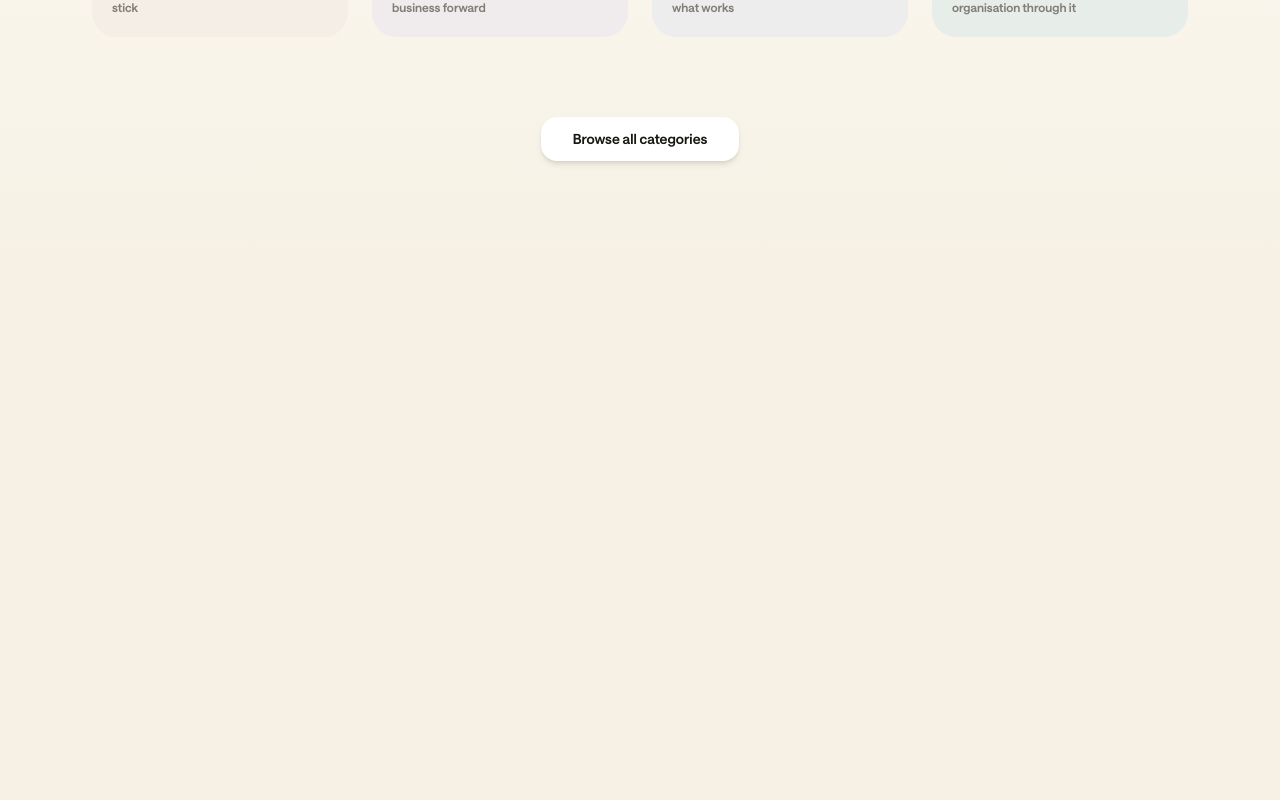
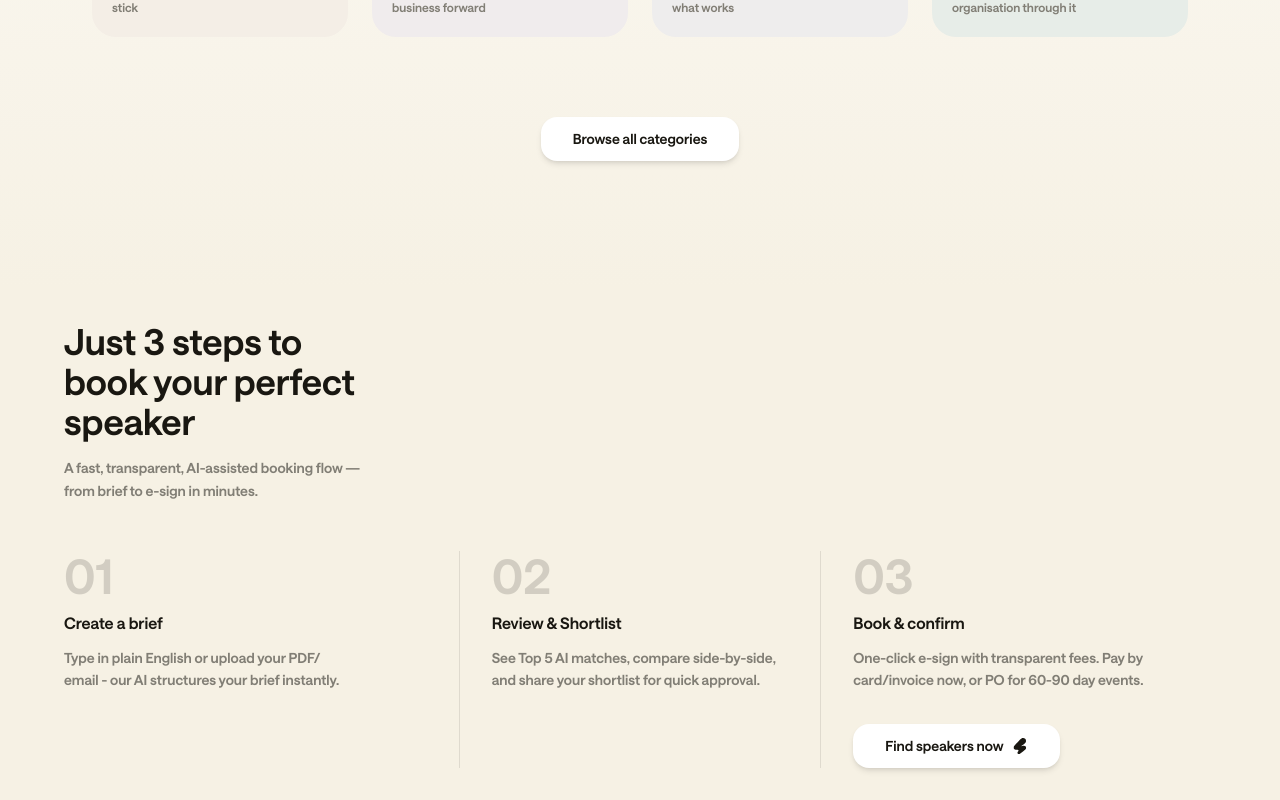
Before and after one commit to stamcodes/Speakify-React-TS-Tailwind, a React (Vite) app: page / in a window 1280 px wide. Shown: the part 1747-2547 px from the top of the page. Before the commit the page ends 2036 px from the top, so only its background shows below. Built offline with nearby package versions, Linux system fonts and the light colour scheme.

Commit message:
Static 3 step section

```diff
--- a/src/App.tsx
+++ b/src/App.tsx
@@ -69,6 +69,7 @@ function App() {
           }}
         />
 
+        {/*Brand logo + AuthorCard section  */}
         <section
           className="w-full px-12 pt-10 pb-16 flex flex-col items-center gap-10"
           style={{
@@ -136,6 +137,74 @@ function App() {
             </div>
           </div>
         </section>
+
+        {/* 3 steps to Book Speaker */}
+        <section className="px-16 py-8">
+          {/* Header */}
+          <div className="mb-12">
+            <h2 className="text-4xl font-bold text-heading max-w-xs mb-4">
+              Just 3 steps to book your perfect speaker
+            </h2>
+            <p className="text-grey text-sm max-w-xs leading-relaxed">
+              A fast, transparent, AI-assisted booking flow —<br />
+              from brief to e-sign in minutes.
+            </p>
+          </div>
+
+          {/* Steps */}
+          <div className="grid grid-cols-3 gap-8">
+            {/* Step 01 */}
+            <div className="flex flex-col gap-3">
+              <span className="text-5xl font-bold text-grey opacity-30">
+                01
+              </span>
+              <h3 className="text-base font-bold text-heading">
+                Create a brief
+              </h3>
+              <p className="text-grey text-sm leading-relaxed">
+                Type in plain English or upload your PDF/
+                <br />
+                email - our AI structures your brief instantly.
+              </p>
+            </div>
+
+            {/* Step 02 */}
+            <div className="flex flex-col gap-3 px-8 border-x border-grey/20">
+              <span className="text-5xl font-bold text-grey opacity-30">
+                02
+              </span>
+              <h3 className="text-base font-bold text-heading">
+                Review & Shortlist
+              </h3>
+              <p className="text-grey text-sm leading-relaxed">
+                See Top 5 AI matches, compare side-by-side, and share your
+                shortlist for quick approval.
+              </p>
+            </div>
+
+            {/* Step 03 */}
+            <div className="flex flex-col gap-3 justify-between">
+              <div className="flex flex-col gap-3">
+                <span className="text-5xl font-bold text-grey opacity-30">
+                  03
+                </span>
+                <h3 className="text-base font-bold text-heading">
+                  Book & confirm
+                </h3>
+                <p className="text-grey text-sm leading-relaxed">
+                  One-click e-sign with transparent fees. Pay by card/invoice
+                  now, or PO for 60-90 day events.
+                </p>
+              </div>
+              <div className="w-[60%] mt-5">
+                <Button
+                  label="Find speakers now"
+                  icon="/public/icons/speakifyLogoDark.svg"
+                />
+              </div>
+            </div>
+          </div>
+        </section>
       </div>
     </div>
   );
--- a/src/components/UI/Button.tsx
+++ b/src/components/UI/Button.tsx
@@ -1,12 +1,15 @@
+// components/UI/Button.tsx
 // components/UI/Button.tsx
 interface ButtonProps {
   label: string;
+  icon?: string;
 }
 
-function Button({ label }: ButtonProps) {
+function Button({ label, icon }: ButtonProps) {
   return (
-    <button className="text-sm font-normal bg-white text-heading px-8 py-3 rounded-2xl shadow-md hover:shadow-lg transition-shadow cursor-pointer">
+    <button className="flex items-center justify-center gap-2 text-sm font-normal bg-white text-heading px-8 py-3 rounded-2xl shadow-md hover:shadow-lg transition-shadow cursor-pointer">
       {label}
+      {icon && <img src={icon} alt="" className="w-4 h-4" />}
     </button>
   );
 }
```
